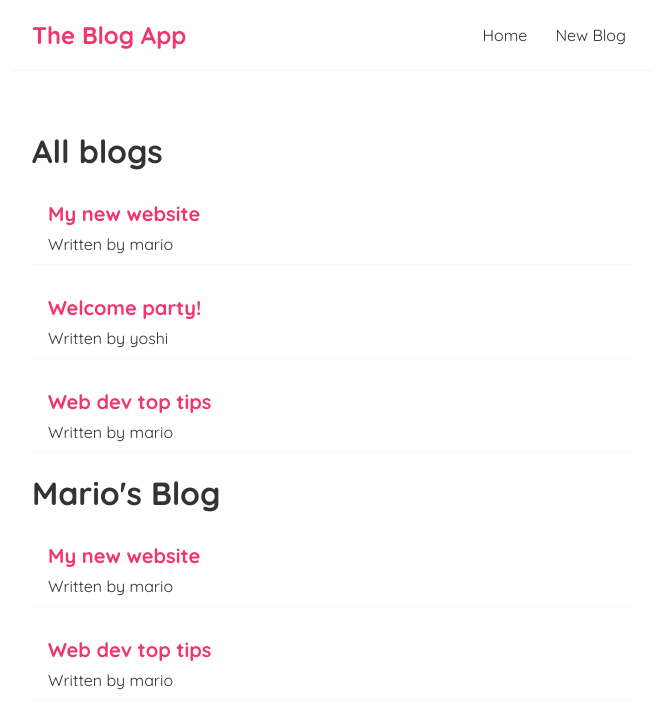
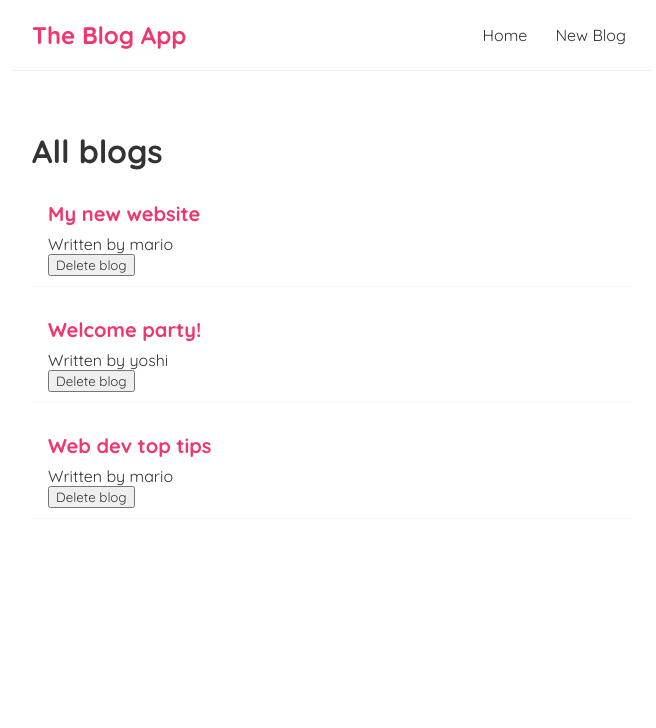
Before and after one commit to shreya2057/BlogApp, a React (Create React App) app: page / in a window 1280 px wide. Shown: the top 728 px of the page, without its empty margins (308-964 px from the left). Built offline with nearby package versions, Linux system fonts and the light colour scheme; the HTML template or start-up script is replaced by a standard one.

Commit message:
Deleting blogs

```diff
--- a/src/BlogList.js
+++ b/src/BlogList.js
@@ -1,4 +1,4 @@
-const BlogList = ({ blogs, heading }) => {
+const BlogList = ({ blogs, heading, handleClickButton }) => {
     return (
         <div className="blog-lists">
             <h1>{ heading }</h1>
@@ -12,6 +12,8 @@ const BlogList = ({ blogs, heading }) => {
                     <div className="blog-preview" key={ blog.id }>
                         <h2>{ blog.title }</h2>
                         <p>Written by { blog.author }</p>
+
+                        <button onClick={()=>handleClickButton(blog.id)}> Delete blog</button>
                     </div>
                 )) }
         </div>
--- a/src/HomePage.js
+++ b/src/HomePage.js
@@ -13,12 +13,18 @@ const HomePage = () => {
         { title: 'Welcome party!', body: 'lorem ipsum...', author: 'yoshi', id: 2 },
         { title: 'Web dev top tips', body: 'lorem ipsum...', author: 'mario', id: 3 }
     ])
+
+    const handleClickButton = (id) => {
+       const newBlog =  setBlogs(blogs.filter((blog) => blog.id !== id));
+       return newBlog;
+    }
+
     return (
         <div className="home">
             {/* blogs is the property which is known as porps */}
-            <BlogList blogs = { blogs } heading = { heading } />
+            <BlogList blogs = { blogs } heading = { heading } handleClickButton = {handleClickButton} />
 
-            <BlogList blogs = { blogs.filter((blog)=>blog.author === "mario") } heading = { "Mario's Blog" } />
+            {/* <BlogList blogs = { blogs.filter((blog)=>blog.author === "mario") } heading = { "Mario's Blog" } /> */}
         </div>
      );
 }
```
